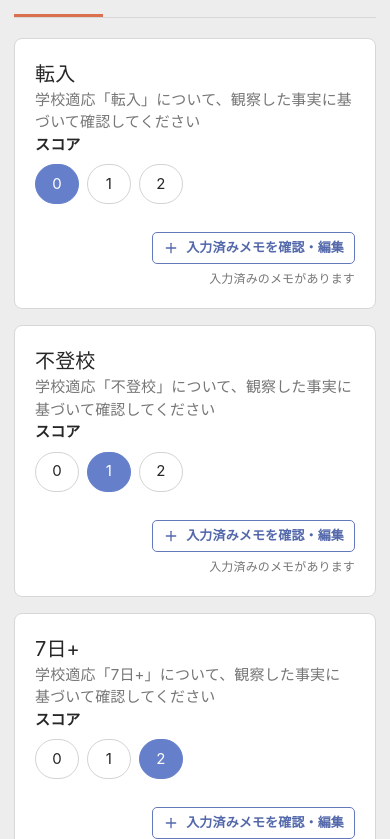
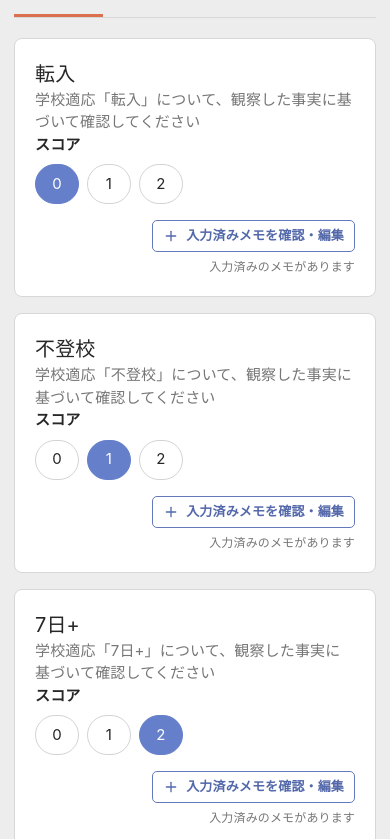
Before and after one commit to matsu641/YOSS-Demo, a Next.js app: page /screening/prepare in a window 390 px wide. Shown: the part 1605-2444 px from the top of the page. Built offline with nearby package versions, Linux system fonts and the light colour scheme.

Commit message:
fix: align memo controls with score (#2)

```diff
--- a/src/app/globals.css
+++ b/src/app/globals.css
@@ -611,6 +611,12 @@ tbody tr:hover {
   font-size: 13px;
   font-weight: 700;
 }
+.screening-score-actions-row {
+  display: flex;
+  align-items: flex-end;
+  justify-content: space-between;
+  gap: 16px;
+}
 .screening-memo-actions {
   display: flex;
   align-items: flex-end;
@@ -625,6 +631,12 @@ tbody tr:hover {
 .screening-memo-button svg {
   width: 16px;
   height: 16px;
+}
+@media (max-width: 640px) {
+  .screening-score-actions-row {
+    align-items: stretch;
+    flex-direction: column;
+  }
 }
 .student-search-grid {
   display: grid;
--- a/src/components/screening/preparation.tsx
+++ b/src/components/screening/preparation.tsx
@@ -108,6 +108,7 @@ export function Preparation({
                 <Card key={item.id}>
                   <h2>{item.label}</h2>
                   <p className="muted">{item.description}</p>
+                  <div className="screening-score-actions-row">
                     <fieldset className="score-selector">
                       <legend>スコア</legend>
                       {SCREENING_SCORE_OPTIONS.map((n) => (
@@ -122,7 +123,6 @@ export function Preparation({
                         </label>
                       ))}
                     </fieldset>
-                  <div className="section">
                     <div className="screening-memo-actions">
                       <Button
                         className="screening-memo-button"
@@ -143,6 +143,7 @@ export function Preparation({
                           入力済みのメモがあります
                         </small>
                       )}
+                    </div>
                   </div>
                   {isMemoOpen && (
                     <div className="form-grid section" id={`memo-${item.id}`}>
@@ -183,13 +184,11 @@ export function Preparation({
                           }
                         >
                           <option value="">選択してください</option>
-                            {Object.entries(verificationLabels).map(
-                              ([v, l]) => (
+                          {Object.entries(verificationLabels).map(([v, l]) => (
                             <option value={v} key={v}>
                               {l}
                             </option>
-                              ),
-                            )}
+                          ))}
                         </Select>
                         <Input
                           label="補足"
@@ -201,7 +200,6 @@ export function Preparation({
                       </div>
                     </div>
                   )}
-                  </div>
                 </Card>
               );
             })}
```
Lines whose indentation alone changed are shown as unchanged.
